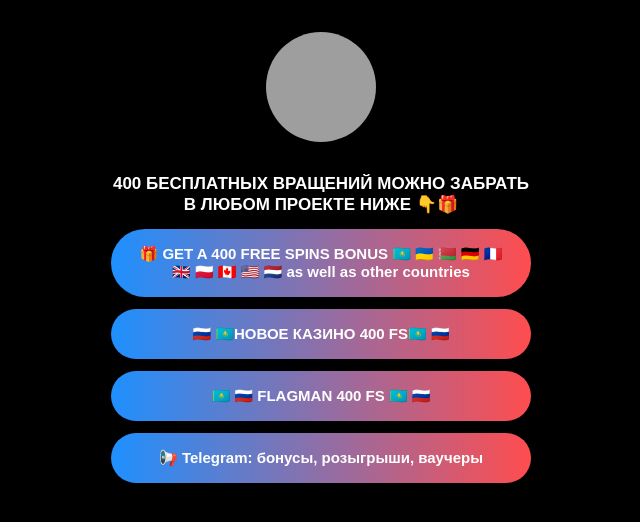
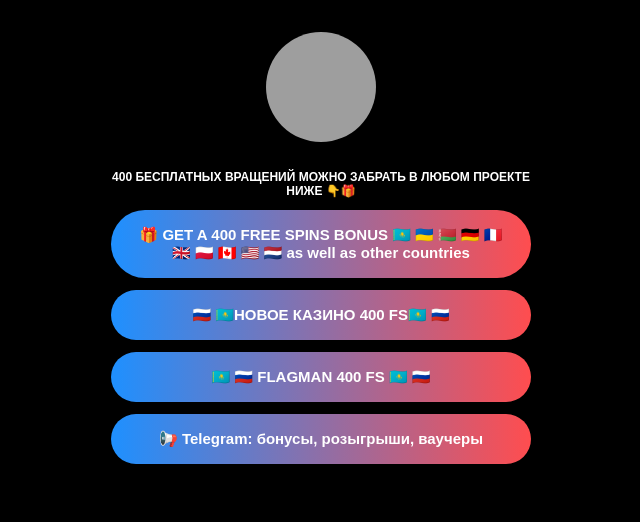
Before and after one commit to Work33d/sitebo, a plain HTML site: page index.html in a window 1280 px wide. Shown: the whole page, without its empty margins (319-959 px from the left). Drawn offline with Linux system fonts and the light colour scheme; grey boxes are pictures that could not be loaded.

Commit message:
Update index.html

```diff
--- a/index.html
+++ b/index.html
@@ -82,7 +82,7 @@
     />
 
 
-<h2 style="font-size: 17px;">
+<h2 style="font-size: 12px;">
   400 БЕСПЛАТНЫХ ВРАЩЕНИЙ МОЖНО ЗАБРАТЬ В ЛЮБОМ ПРОЕКТЕ НИЖЕ 👇🎁
 </h2>
     <a
```
